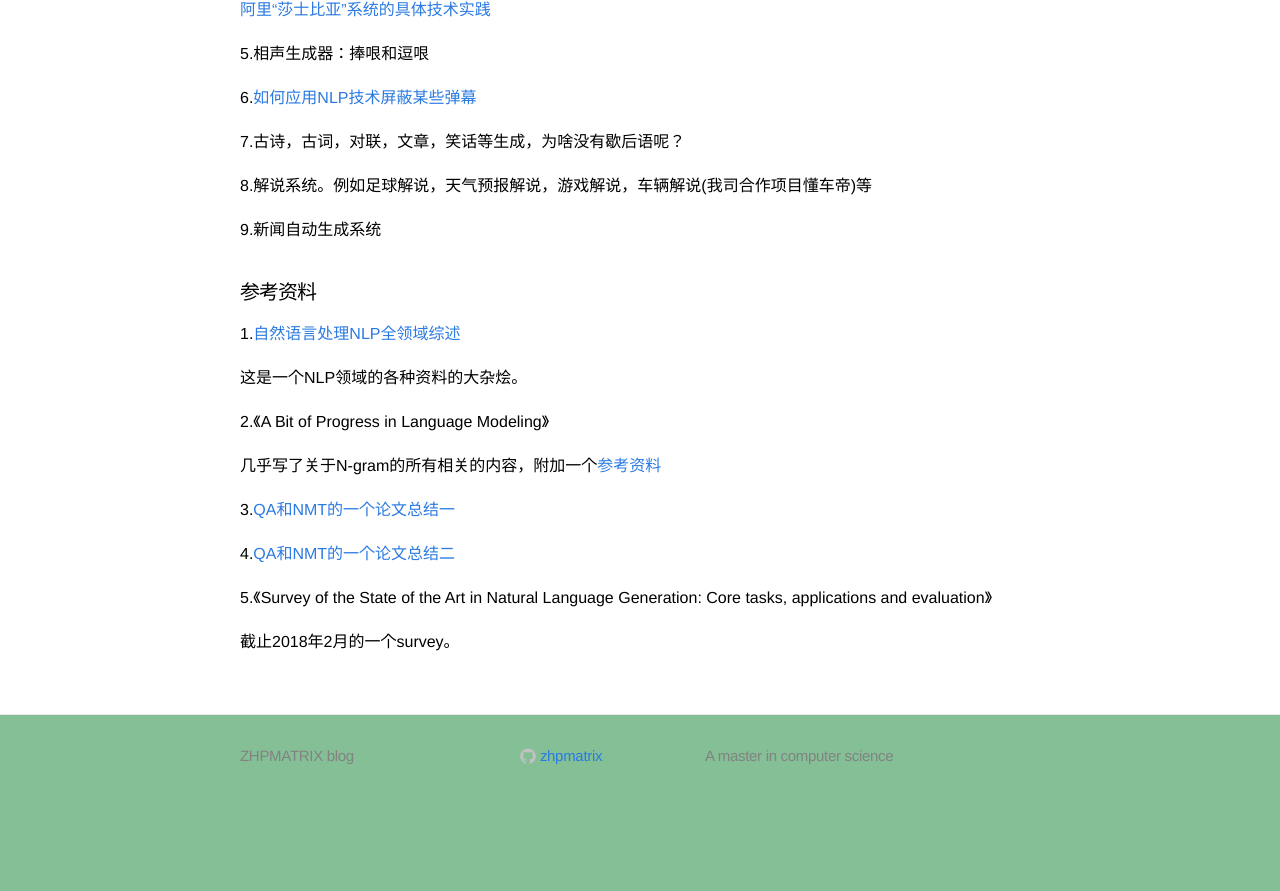
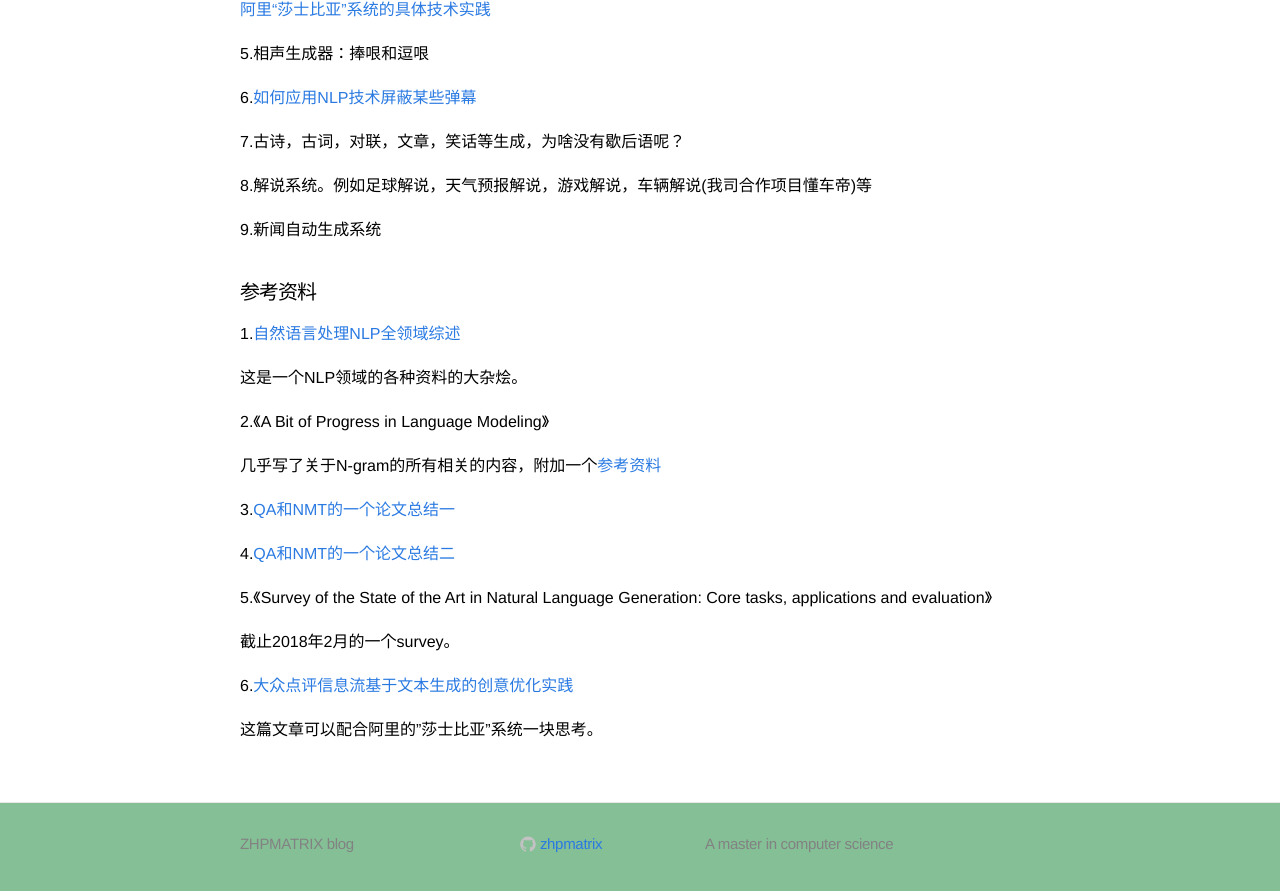
Before and after one commit to zhpmatrix/zhpmatrix.github.io, a Jekyll site: the page built from _posts/2018-08-26-NLG.md, in a window 1280 px wide and 900 px high, scrolled down 4420 px. Shown: the top 891 px of the window. Built offline with Jekyll 4.4.1, drawn with Linux system fonts in a browser that asks for light colours; comment, search, counter and statistics services are not loaded; before the commit the page ends 5232 px from its top, so only the background shows below that.

Commit message:
add new ref to NLG from meitun tech blog.

```diff
--- a/_posts/2018-08-26-NLG.md
+++ b/_posts/2018-08-26-NLG.md
@@ -111,3 +111,7 @@ mathjax: true
 5.《Survey of the State of the Art in Natural Language Generation: Core tasks, applications and evaluation》
 
 截止2018年2月的一个survey。
+
+6.[大众点评信息流基于文本生成的创意优化实践](https://mp.weixin.qq.com/s?__biz=MjM5NjQ5MTI5OA==&mid=2651750430&idx=1&sn=7ab5c680f97bc33bd690a312ffeeb035&chksm=bd1259538a65d0454c1420c789c74e07e34e8521d9084bbffadb3d6582383a100f3a32555c59&scene=0&xtrack=1&key=28dc293fbde3bc4d22a7787362b1143d4503047e44b2fdb4741059fa9913b38255a890af957d2f94b1ca7d7356dae3ac7f9bf5d2ce98c2e7cba6a9d63a27847fb654fa9330e7b8e639d8ef3b43626590&ascene=0&uin=MTg2NTIxNzUxNw%3D%3D&devicetype=iMac+MacBookAir7%2C2+OSX+OSX+10.12.6+build(16G29)&version=11020201&lang=zh_CN&pass_ticket=hLODkFUmVHZ%2Fg9yhYS8vhxKA2hgAOAYjIKpK%2BYmIB8PjY0WtI3bxQVFbW7PUmzri)
+
+这篇文章可以配合阿里的"莎士比亚"系统一块思考。
```
